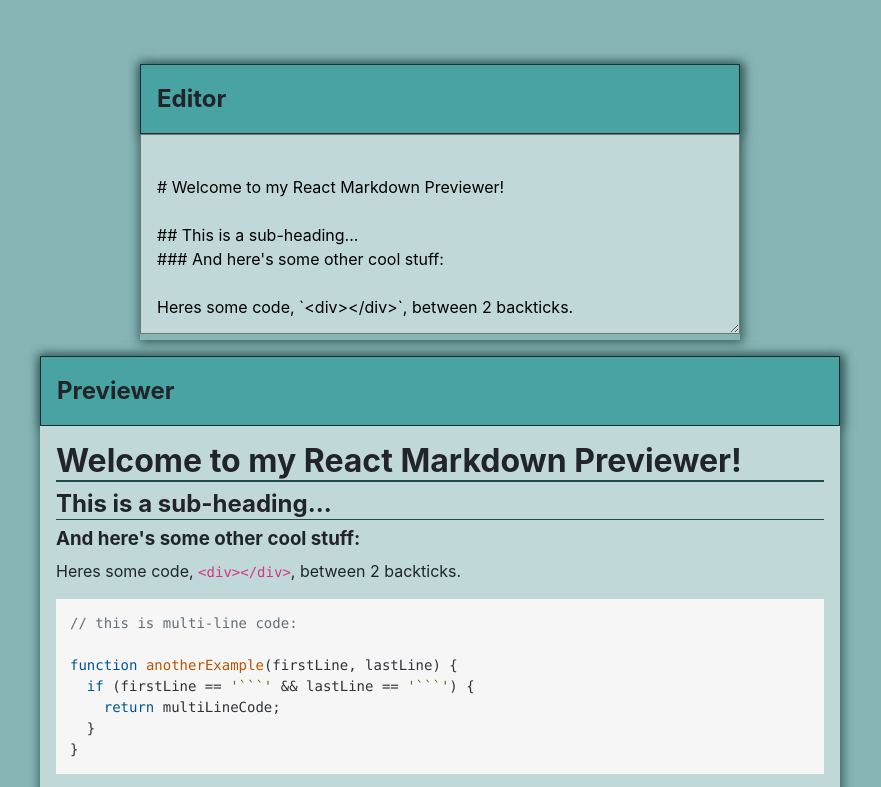
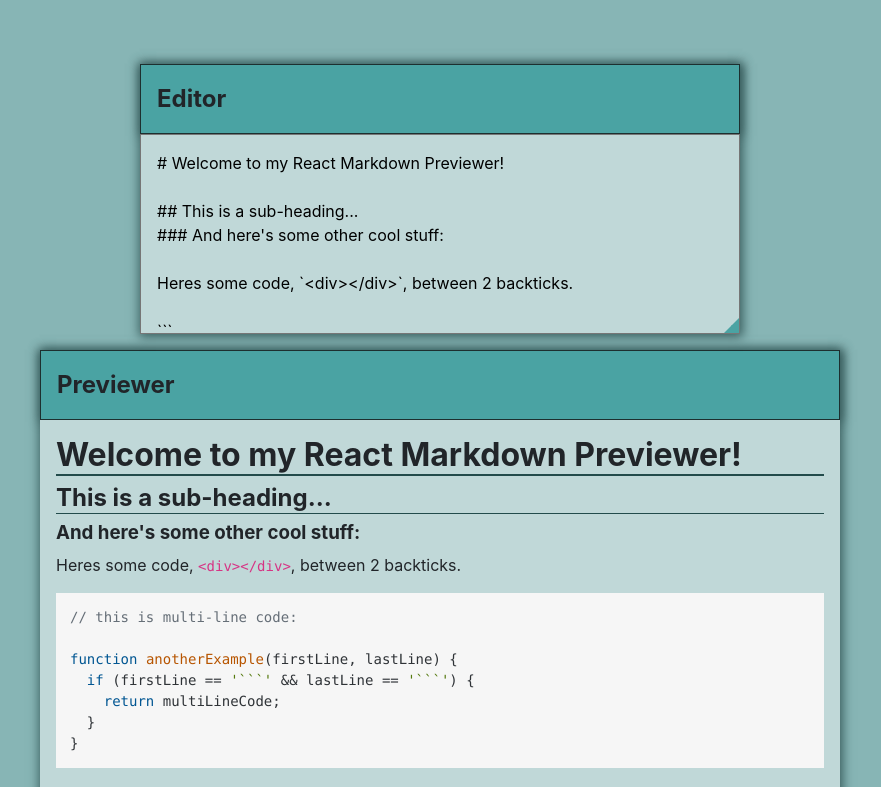
Before and after one commit to sglavas/markdown-previewer, a React (Create React App) app: page / in a window 1280 px wide. Shown: the top 787 px of the page, without its empty margins (200-1081 px from the left). Built offline with nearby package versions, Linux system fonts and the light colour scheme.

Commit message:
fix: optimize App.css
- Turned editor-wrapper into flexbox to fix editor size bug
- Added comments to App.css
- Added Editor resize handle

```diff
--- a/src/App.css
+++ b/src/App.css
@@ -17,14 +17,7 @@
   min-height: 100vh;
 }
 
-.editor-wrapper{
-  margin-top: 2rem;
-  width: clamp(150px, 80vw, 600px);
-  resize: vertical;
-  position: relative;
-  box-shadow: 1px 1px 10px 2px #3a5f5f
-}
-
+/* Style both toolbars */
 .toolbar{
   background-color: var(--toolbar-color);
   padding: 1rem;
@@ -34,6 +27,18 @@
   font-weight: bold;
 }
 
+/* Style Editor wrapper */
+.editor-wrapper{
+  display: flex;
+  flex-direction: column;
+  margin-top: 2rem;
+  width: clamp(150px, 80vw, 600px);
+  resize: vertical;
+  position: relative;
+  box-shadow: 1px 1px 10px 2px #3a5f5f;
+}
+
+/* Style Editor body */
 #editor{
   box-sizing: border-box;
   padding: 1rem;
@@ -42,8 +47,17 @@
   width: 100%;
   background-color: var(--window-background-color);
   resize: vertical;
+  overflow: auto;
 }
 
+/* Style the resize handle */
+#editor::-webkit-resizer {
+  border-width: 8px;
+  border-style: solid;
+  border-color: transparent #4aa3a3 #4aa3a3 transparent;
+}
+
+/* Style Previewer wrapper */
 .previewer-wrapper{
   width: clamp(150px, 90vw, 800px);
   min-height: 200px;
@@ -51,6 +65,7 @@
   box-shadow: 1px 1px 10px 2px #3a5f5f;
 }
 
+/* Style Previewer body */
 .previewer-body{
   background-color: var(--window-background-color);
   height: auto;
@@ -58,23 +73,27 @@
   padding: 1rem;
 }
 
+/* Style Previewer h1 */
 .previewer-body h1{
   border-bottom: 2px solid var(--bottom-border-color);
   font-size: 2em;
   font-weight: bold;
 }
 
+/* Style Previewer h2 */
 .previewer-body h2{
   border-bottom: 1px solid var(--bottom-border-color);
   font-size: 1.5em;
   font-weight: bold;
 }
 
+/* Style Previewer h3 */
 .previewer-body h3{
   font-size: 1.17em;
   font-weight: bold;
 }
 
+/* Style tables inside Previewer */
 .previewer-body table{
   margin: 1rem 0;
 }
@@ -87,6 +106,7 @@
   padding: 0.5rem;
 }
 
+/* Make images fit inside Previewer */
 .previewer-body img{
   max-width: 100%;
   height: auto;
--- a/src/App.js
+++ b/src/App.js
@@ -13,8 +13,7 @@ import Editor from './components/Editor';
 import Previewer from './components/Previewer';
 
 // Initial markdown that is processed on load
-const initialMarkdown = `
-# Welcome to my React Markdown Previewer!
+const initialMarkdown = `# Welcome to my React Markdown Previewer!
 
 ## This is a sub-heading...
 ### And here's some other cool stuff:
```
